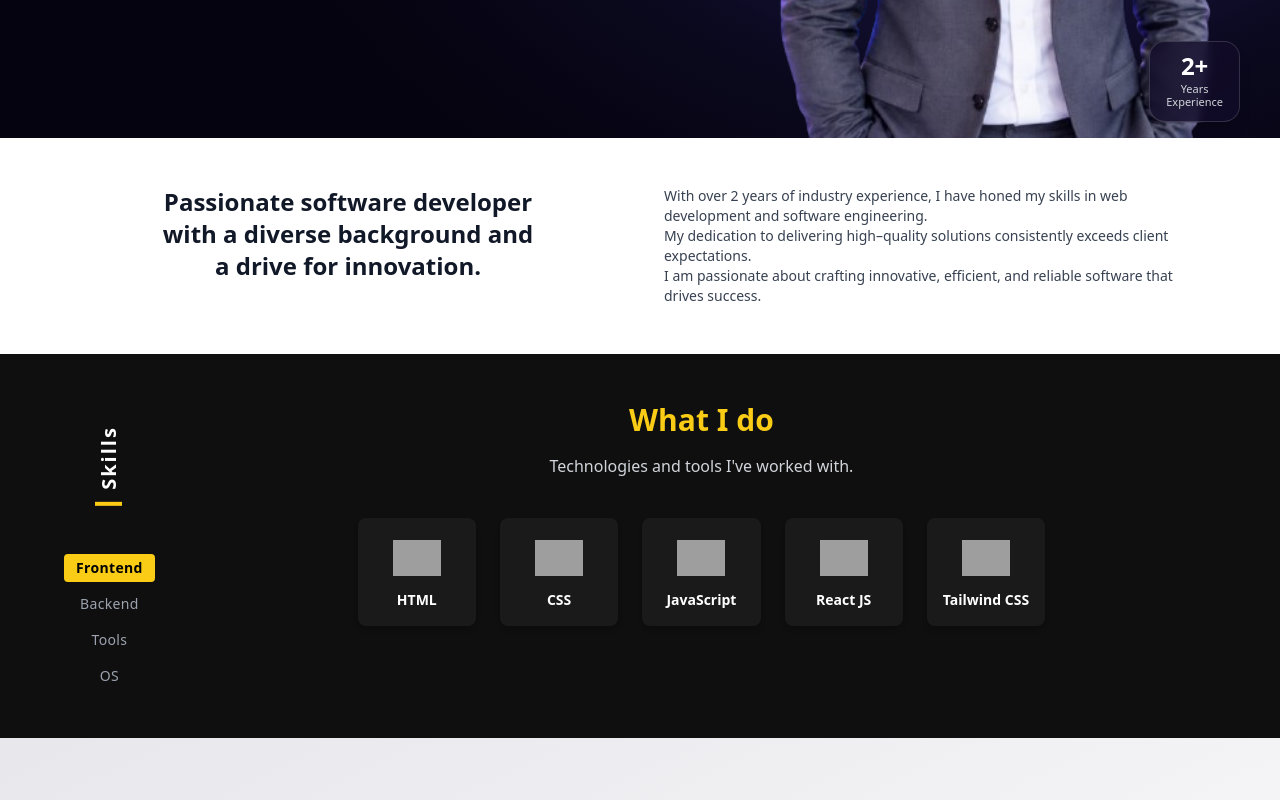
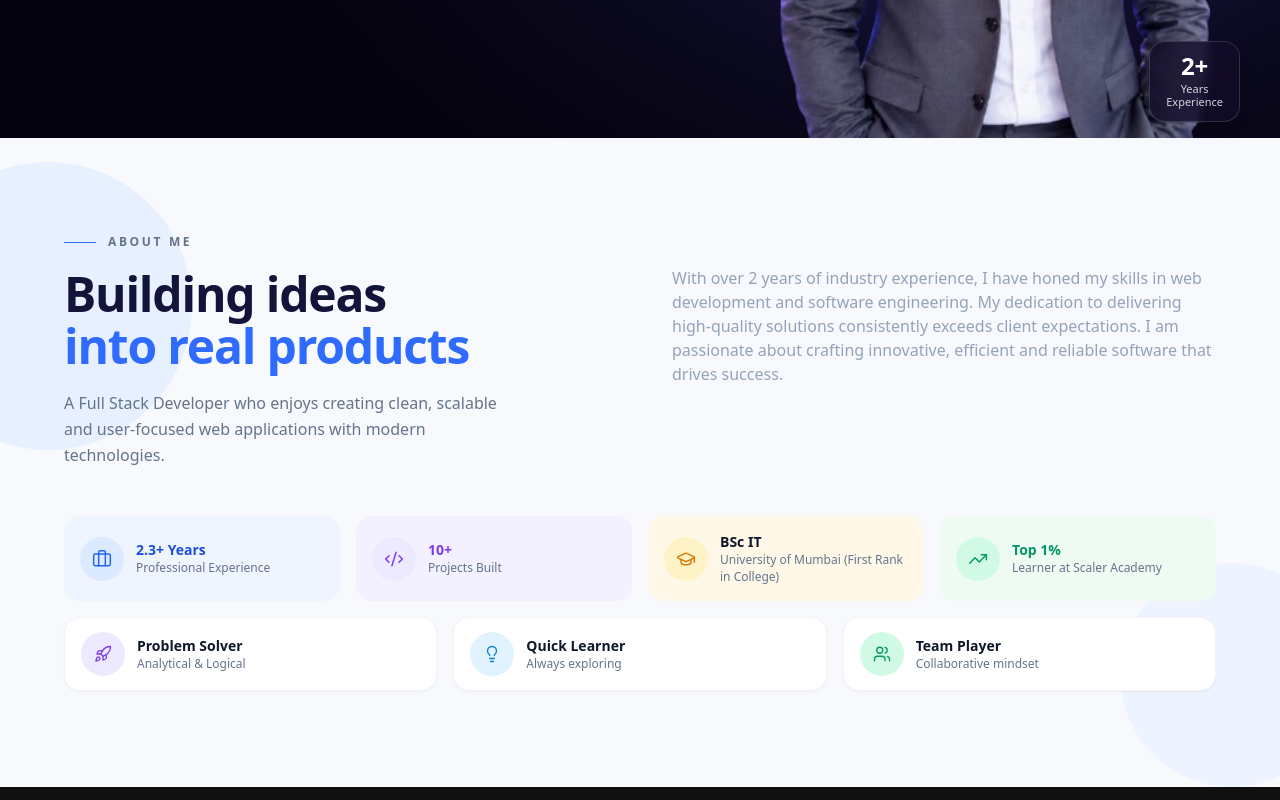
Before and after one commit to ganeshArwat/portfolio_react, a React (Vite) app: page / in a window 1280 px wide. Shown: the part 640-1440 px from the top of the page. Built offline with nearby package versions, Linux system fonts and the light colour scheme; grey boxes are pictures that could not be loaded; a web font is replaced by a local one.

Commit message:
about us section done

```diff
--- a/package.json
+++ b/package.json
@@ -10,6 +10,7 @@
     "preview": "vite preview"
   },
   "dependencies": {
+    "gsap": "^3.15.0",
     "lucide-react": "^0.503.0",
     "react": "^19.0.0",
     "react-dom": "^19.0.0",
--- a/src/components/AboutSection.jsx
+++ b/src/components/AboutSection.jsx
@@ -1,25 +1,167 @@
+import {
+  Briefcase,
+  Code2,
+  GraduationCap,
+  Lightbulb,
+  Rocket,
+  TrendingUp,
+  Users,
+} from 'lucide-react'
+import { getExperienceSummary } from '../data/experience'
+
 function AboutSection() {
+  const summary = getExperienceSummary()
+  const yearsLabel =
+    summary.years > 0 && summary.extraMonths > 0
+      ? `${summary.years}.${summary.extraMonths}+`
+      : `${summary.badge}`
+
+  const highlights = [
+    {
+      icon: Briefcase,
+      title: `${yearsLabel} Years`,
+      subtitle: 'Professional Experience',
+      iconClass: 'bg-blue-100 text-blue-600',
+      cardClass: 'bg-[#eef5ff]',
+      titleClass: 'text-blue-700',
+    },
+    {
+      icon: Code2,
+      title: '10+',
+      subtitle: 'Projects Built',
+      iconClass: 'bg-violet-100 text-violet-600',
+      cardClass: 'bg-[#f3f0ff]',
+      titleClass: 'text-violet-600',
+    },
+    {
+      icon: GraduationCap,
+      title: 'BSc IT',
+      subtitle: 'University of Mumbai (First Rank in College)',
+      iconClass: 'bg-amber-100 text-amber-600',
+      cardClass: 'bg-[#fff8e8]',
+      titleClass: 'text-slate-900',
+    },
+    {
+      icon: TrendingUp,
+      title: 'Top 1%',
+      subtitle: 'Learner at Scaler Academy',
+      iconClass: 'bg-emerald-100 text-emerald-600',
+      cardClass: 'bg-[#eefbf3]',
+      titleClass: 'text-emerald-600',
+    },
+  ]
+
+  const traits = [
+    {
+      icon: Rocket,
+      title: 'Problem Solver',
+      subtitle: 'Analytical & Logical',
+      iconClass: 'bg-violet-100 text-violet-600',
+    },
+    {
+      icon: Lightbulb,
+      title: 'Quick Learner',
+      subtitle: 'Always exploring',
+      iconClass: 'bg-sky-100 text-sky-600',
+    },
+    {
+      icon: Users,
+      title: 'Team Player',
+      subtitle: 'Collaborative mindset',
+      iconClass: 'bg-emerald-100 text-emerald-600',
+    },
+  ]
+
   return (
-    <section className='flex items-center justify-center bg-white py-12 text-center'>
-      <div className='flex w-full max-w-6xl flex-col items-center justify-center gap-8 px-4 md:flex-row md:items-start md:gap-12'>
-        {/* Heading */}
-        <div className='w-full text-left md:w-1/2'>
-          <h2 className='text-xl font-semibold leading-snug text-gray-900 md:text-2xl text-center'>
-            Passionate software developer <br />
-            with a diverse background and <br />a drive for innovation.
-          </h2>
+    <section className='relative overflow-hidden bg-[#f7f9fc] px-6 py-16 text-slate-800 md:px-16 md:py-24'>
+      <div
+        aria-hidden='true'
+        className='pointer-events-none absolute -left-24 top-6 h-72 w-72 rounded-full bg-[#e7f0ff]'
+      />
+      <div
+        aria-hidden='true'
+        className='pointer-events-none absolute -right-16 bottom-0 h-56 w-56 rounded-full bg-[#eef4ff]'
+      />
+
+      <div className='relative mx-auto max-w-6xl'>
+        <div className='grid items-start gap-10 lg:grid-cols-2 lg:gap-16'>
+          <div>
+            <div className='flex items-center gap-3'>
+              <span className='h-px w-8 bg-[#2f6bff]' />
+              <p className='text-xs font-semibold uppercase tracking-[0.22em] text-slate-500'>
+                About me
+              </p>
+            </div>
+            <h2 className='mt-5 text-4xl font-extrabold leading-[1.08] tracking-tight text-[#12143a] sm:text-5xl'>
+              Building ideas
+              <span className='mt-1 block text-[#2f6bff]'>into real products</span>
+            </h2>
+            <p className='mt-5 max-w-md text-base leading-relaxed text-slate-500'>
+              A Full Stack Developer who enjoys creating clean, scalable and
+              user-focused web applications with modern technologies.
+            </p>
+          </div>
+
+          <p className='text-[15px] leading-relaxed text-slate-400 lg:pt-8 lg:text-base'>
+            With over {summary.years} years of industry experience, I have honed
+            my skills in web development and software engineering. My dedication
+            to delivering high-quality solutions consistently exceeds client
+            expectations. I am passionate about crafting innovative, efficient
+            and reliable software that drives success.
+          </p>
         </div>
 
-        {/* Content */}
-        <div className='w-full text-center md:text-left md:w-1/2'>
-          <p className='text-base leading-relaxed text-gray-700 md:text-sm'>
-            With over 2 years of industry experience, I have honed my skills in
-            web development and software engineering. <br />
-            My dedication to delivering high–quality solutions consistently
-            exceeds client expectations. <br />I am passionate about crafting
-            innovative, efficient, and reliable software that drives success.
-          </p>
-        </div>
+        <ul className='mt-12 grid gap-4 sm:grid-cols-2 xl:grid-cols-4'>
+          {highlights.map((item) => {
+            const Icon = item.icon
+            return (
+              <li
+                key={item.title}
+                className={`flex items-center gap-3 rounded-2xl px-4 py-4 ${item.cardClass}`}
+              >
+                <span
+                  className={`flex h-11 w-11 shrink-0 items-center justify-center rounded-full ${item.iconClass}`}
+                >
+                  <Icon size={20} strokeWidth={1.75} />
+                </span>
+                <span>
+                  <span className={`block text-sm font-bold ${item.titleClass}`}>
+                    {item.title}
+                  </span>
+                  <span className='block text-xs leading-snug text-slate-500'>
+                    {item.subtitle}
+                  </span>
+                </span>
+              </li>
+            )
+          })}
+        </ul>
+
+        <ul className='mt-4 grid gap-4 md:grid-cols-3'>
+          {traits.map((item) => {
+            const Icon = item.icon
+            return (
+              <li
+                key={item.title}
+                className='flex items-center gap-3 rounded-2xl border border-slate-100 bg-white px-4 py-3.5 shadow-sm'
+              >
+                <span
+                  className={`flex h-11 w-11 shrink-0 items-center justify-center rounded-full ${item.iconClass}`}
+                >
+                  <Icon size={18} strokeWidth={1.75} />
+                </span>
+                <span>
+                  <span className='block text-sm font-semibold text-slate-900'>
+                    {item.title}
+                  </span>
+                  <span className='block text-xs text-slate-500'>
+                    {item.subtitle}
+                  </span>
+                </span>
+              </li>
+            )
+          })}
+        </ul>
       </div>
     </section>
   )
--- a/src/components/ExperienceSction.jsx
+++ b/src/components/ExperienceSction.jsx
@@ -1,28 +1,7 @@
 import { Element } from 'react-scroll'
+import { education, experience, formatPeriod } from '../data/experience'
+
 function ExperienceSection() {
-  const education = [
-    {
-      year: '2019 - 2022',
-      title: 'University of Mumbai',
-      organization: 'B.Sc (Information Technology)',
-      desc: 'CGPA: 9.45 | Secured First Rank in program',
-    },
-    {
-      year: '2024 - 2025',
-      title: 'Specialized in Software Development & Problem Solving Program',
-      organization: 'Scaler',
-      desc: 'Top 1% Learner at Scaler - A Milestone in My Upskilling Journey',
-    },
-  ]
-
-  const experience = [
-    {
-      year: '2022 - 2024',
-      title: 'Software Developer',
-      company: 'ITD Services Pvt. Ltd.',
-      desc: 'Developed and maintained core components of the company\'s SaaS product, contributing to improved functionality and user experience.',
-    },
-  ]
 
   return (
     <Element
@@ -52,7 +31,13 @@ function ExperienceSection() {
           </h3>
           <div className='space-y-6'>
             {experience.map((item, index) => (
-              <Card key={index} {...item} />
+              <Card
+                key={index}
+                year={formatPeriod(item.start, item.end)}
+                title={item.title}
+                company={item.company}
+                points={item.points}
+              />
             ))}
           </div>
         </div>
@@ -61,7 +46,7 @@ function ExperienceSection() {
   )
 }
 
-const Card = ({ year, title, desc, company, organization }) => (
+const Card = ({ year, title, desc, points, company, organization }) => (
   <div className='group relative rounded-md border-l-4 border-primary-500 bg-white px-8 py-6 shadow-md transition-all duration-300 hover:shadow-xl'>
     <div className='absolute left-[-0.4rem] top-6 h-3 w-3 rounded-full border-2 border-white bg-primary-500 transition group-hover:scale-125' />
     <p className='text-sm text-gray-500'>{year}</p>
@@ -72,7 +57,14 @@ const Card = ({ year, title, desc, company, organization }) => (
     {company && (
       <p className='mb-2 text-sm italic text-primary-500'>{company}</p>
     )}
-    <p className='text-sm text-gray-600'>{desc}</p>
+    {desc && <p className='text-sm text-gray-600'>{desc}</p>}
+    {points?.length > 0 && (
+      <ul className='mt-2 list-disc space-y-1 pl-4 text-sm text-gray-600'>
+        {points.map((point) => (
+          <li key={point}>{point}</li>
+        ))}
+      </ul>
+    )}
   </div>
 )
 
--- /dev/null
+++ b/src/data/experience.js
@@ -0,0 +1,123 @@
+const MONTHS = [
+  'Jan',
+  'Feb',
+  'Mar',
+  'Apr',
+  'May',
+  'Jun',
+  'Jul',
+  'Aug',
+  'Sep',
+  'Oct',
+  'Nov',
+  'Dec',
+]
+
+export const education = [
+  {
+    year: '2019 - 2022',
+    title: 'University of Mumbai',
+    organization: 'B.Sc (Information Technology)',
+    desc: 'CGPA: 9.45 | Secured First Rank in program',
+  },
+  {
+    year: '2024 - 2025',
+    title: 'Specialized in Software Development & Problem Solving Program',
+    organization: 'Scaler',
+    desc: 'Top 1% Learner at Scaler - A Milestone in My Upskilling Journey',
+  },
+]
+
+// Public roles only. Velox (Aug 2025 – Nov 2025) is intentionally omitted.
+// `end` is the last worked month. `null` means the role is still active.
+export const experience = [
+  {
+    title: 'PHP CodeIgniter Developer',
+    company: 'ITD Services Pvt. Ltd.',
+    start: '2022-05',
+    end: '2024-07',
+    points: [
+      'Built and maintained core features of the company SaaS platform.',
+      'Designed a PDF labeling system used across the product.',
+      'Worked with cross-functional teams on business logic, performance, and code quality.',
+    ],
+  },
+  {
+    title: 'PHP CodeIgniter Developer',
+    company: 'ITD Services Pvt. Ltd.',
+    start: '2025-11',
+    end: null,
+    points: [
+      'Rejoined to continue development on the SaaS platform, including AI integration.',
+      'Mentor junior developers and new joiners.',
+      'Take part in code reviews, releases, and performance work.',
+    ],
+  },
+]
+
+function parseYearMonth(value) {
+  const [year, month] = value.split('-').map(Number)
+  return { year, month }
+}
+
+export function formatPeriod(start, end) {
+  const from = parseYearMonth(start)
+  const startLabel = `${MONTHS[from.month - 1]} ${from.year}`
+  if (!end) return `${startLabel} – Present`
+  const to = parseYearMonth(end)
+  return `${startLabel} – ${MONTHS[to.month - 1]} ${to.year}`
+}
+
+function monthsInRange(start, end, now) {
+  const from = parseYearMonth(start)
+
+  if (end) {
+    const to = parseYearMonth(end)
+    return (to.year - from.year) * 12 + (to.month - from.month) + 1
+  }
+
+  const toYear = now.getFullYear()
+  const toMonth = now.getMonth() + 1
+  return (toYear - from.year) * 12 + (toMonth - from.month)
+}
+
+export function getExperienceMonths(now = new Date()) {
+  return experience.reduce(
+    (total, role) => total + Math.max(0, monthsInRange(role.start, role.end, now)),
+    0,
+  )
+}
+
+export function getExperienceSummary(now = new Date()) {
+  const totalMonths = getExperienceMonths(now)
+  const years = Math.floor(totalMonths / 12)
+  const extraMonths = totalMonths % 12
+
+  if (years < 1) {
+    return {
+      totalMonths,
+      years,
+      extraMonths,
+      badge: `${totalMonths}`,
+      phrase: totalMonths === 1 ? '1 month' : `${totalMonths} months`,
+    }
+  }
+
+  if (extraMonths > 0) {
+    return {
+      totalMonths,
+      years,
+      extraMonths,
+      badge: `${years}+`,
+      phrase: `${years}+ years`,
+    }
+  }
+
+  return {
+    totalMonths,
+    years,
+    extraMonths,
+    badge: `${years}`,
+    phrase: years === 1 ? '1 year' : `${years} years`,
+  }
+}
```
Also changed, not shown: src/components/HeroSection.jsx (+6 -1 lines), 1 other file (tests, documents, lock files or other folders).
